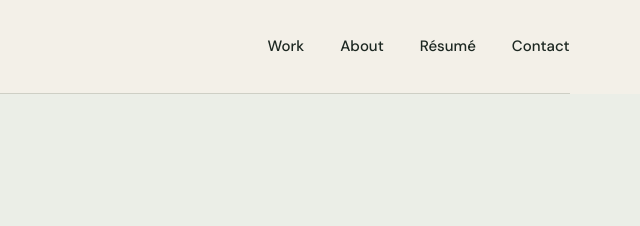
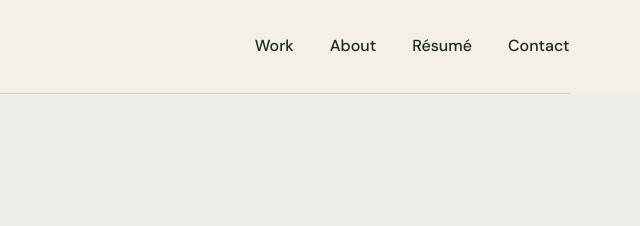
Before and after one commit to BerylKoko/Portfolio, a website built with Vite: page work/job-market/index.html in a window 1280 px wide. Shown: the top 226 px of the page, 640-1280 px from the left. Built offline with nearby package versions, Linux system fonts and the light colour scheme.

Commit message:
Load final portfolio refinement stylesheet in work/job-market/index.html

```diff
--- a/work/job-market/index.html
+++ b/work/job-market/index.html
@@ -1,4 +1,4 @@
-<!doctype html><html lang="en"><head><meta charset="utf-8"><meta name="viewport" content="width=device-width,initial-scale=1"><meta name="description" content="What a focused sample of analyst, product and BI postings says about roles, experience and skills."><meta name="theme-color" content="#102448"><title>Job Market &amp; Skills Analysis — Beryl Koko</title><link rel="icon" href="../../assets/favicon.svg" type="image/svg+xml"><link rel="stylesheet" href="../../site.css"><script src="../../script.js" defer></script></head><body class="case job-market"><a class="skip" href="#main">Skip to content</a><header class="site-header shell"><a class="wordmark" href="../../index.html">Beryl Koko<span>.</span></a><nav aria-label="Main navigation"><a href="../../index.html#work">Work</a><a href="../../index.html#about">About</a><a href="../../assets/beryl-koko-resume.pdf">Résumé</a><a href="mailto:bek74@cornell.edu">Contact</a></nav></header><main id="main"><section class="case-heading market-report-hero" aria-labelledby="case-title">
+<!doctype html><html lang="en"><head><meta charset="utf-8"><meta name="viewport" content="width=device-width,initial-scale=1"><meta name="description" content="What a focused sample of analyst, product and BI postings says about roles, experience and skills."><meta name="theme-color" content="#102448"><title>Job Market &amp; Skills Analysis — Beryl Koko</title><link rel="icon" href="../../assets/favicon.svg" type="image/svg+xml"><link rel="stylesheet" href="../../site.css"><link rel="stylesheet" href="../../portfolio-refinement.css"><script src="../../script.js" defer></script></head><body class="case job-market"><a class="skip" href="#main">Skip to content</a><header class="site-header shell"><a class="wordmark" href="../../index.html">Beryl Koko<span>.</span></a><nav aria-label="Main navigation"><a href="../../index.html#work">Work</a><a href="../../index.html#about">About</a><a href="../../assets/beryl-koko-resume.pdf">Résumé</a><a href="mailto:bek74@cornell.edu">Contact</a></nav></header><main id="main"><section class="case-heading market-report-hero" aria-labelledby="case-title">
   <div class="shell">
     <a class="back" href="../../index.html#work">← Back to selected work</a>
     <div class="market-report-title"><h1 id="case-title">Job Market &amp;<br>Skills Analysis</h1>
```
